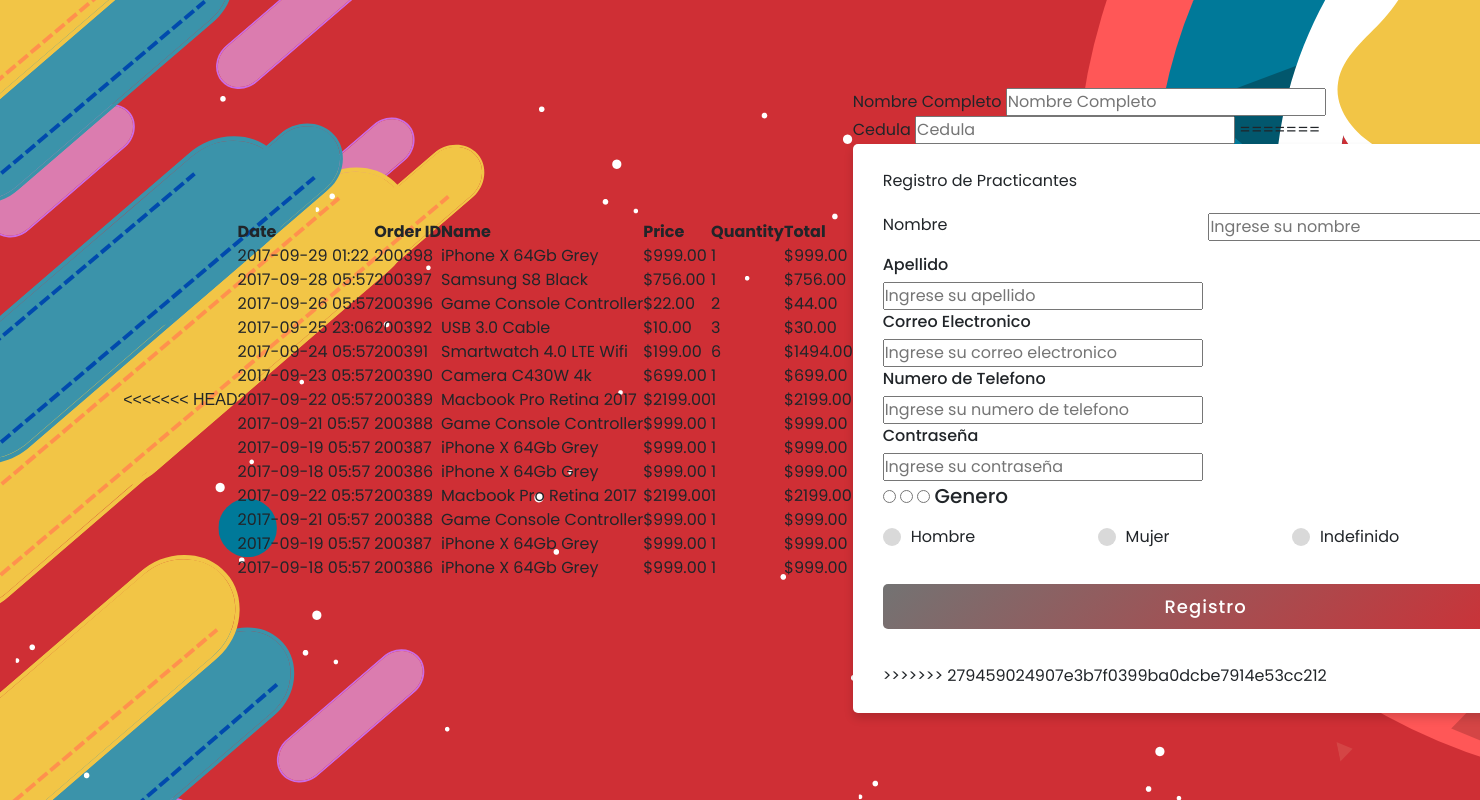
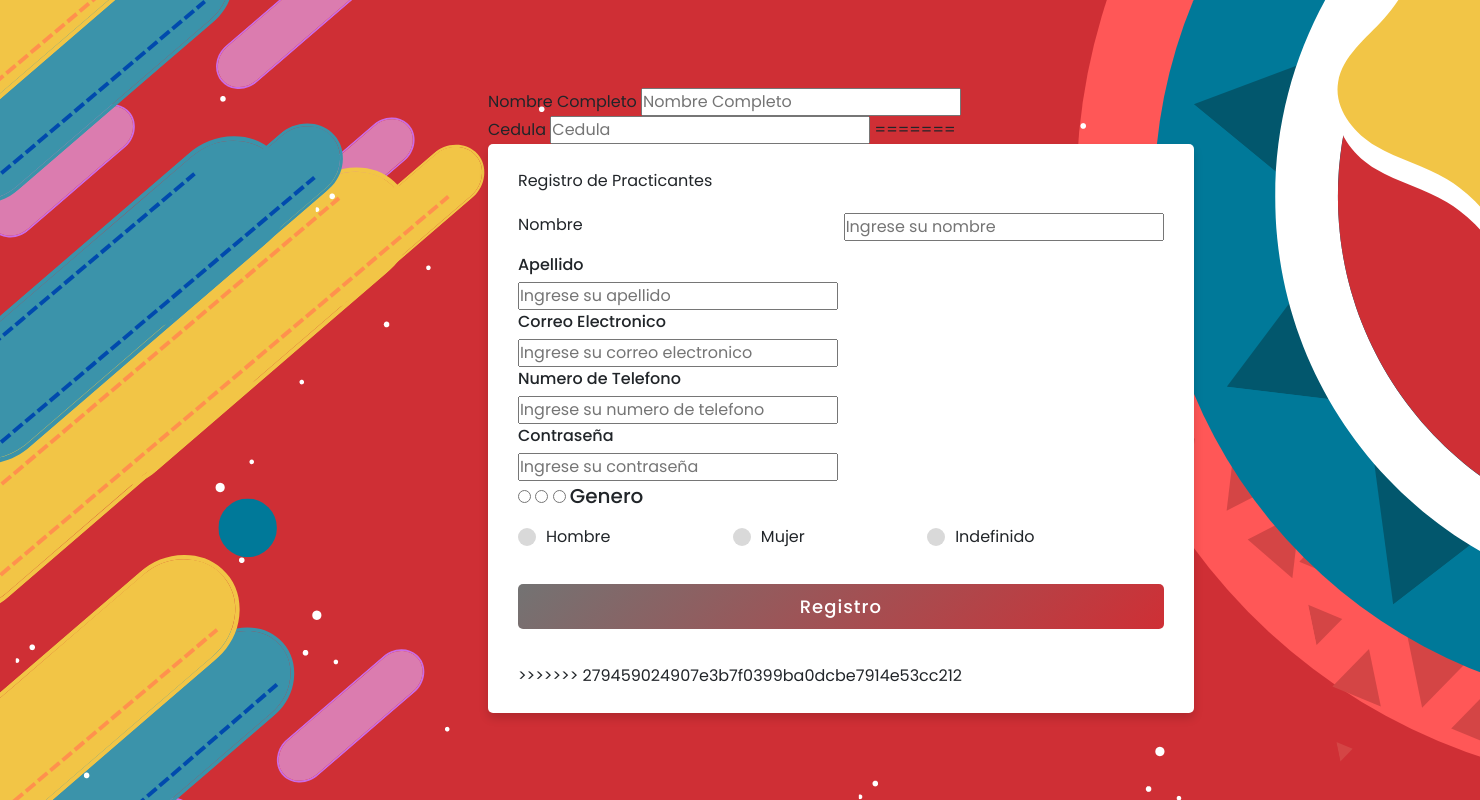
Before and after one commit to YesidSanabria/Proyecto-Generacion-XXI, a Flask app: page /formulario in a window 1480 px wide; the page is wider, and only the part inside the window is pictured. Run offline with Flask 2, Linux system fonts and the light colour scheme.

Commit message:
Adaptacion Houst

```diff
--- a/app/templates/admin_view.html
+++ b/app/templates/admin_view.html
@@ -46,6 +46,8 @@
               </thead>
                 <tbody id="bodypracticantes">
                   <th scope="col">{{usuario[]['Cedula']}}</th>
+                  {% for  %}
+                  {% endfor %}
                   <!-- <th scope="col">{{usuario['juliancely@clarocomco']['Nombres']}}</th>
                   <th scope="col">{{usuario['juliancely@clarocomco']['Apellidos']}}</th>
                   <th scope="col">{{usuario['juliancely@clarocomco']['Edad']}}</th>
--- a/app/templates/formulario.html
+++ b/app/templates/formulario.html
@@ -7,145 +7,6 @@
     <meta name="viewport" content="width=device-width, initial-scale=1.0">
     <link rel="stylesheet" type="text/css" href="{{url_for('static', filename='css/formulario.css')}}">
   </head>
-
-<<<<<<< HEAD
-<head>
-  <link rel="stylesheet" type="text/css" href="{{ url_for('static', filename='css/formulario.css') }}">
-</head>
-<br />
-
-<div class="container-table100">
-  <div class="wrap-table100">
-  <div class="table100">
-  <table>
-  <thead>
-  <tr class="table100-head">
-  <th class="column1">Date</th>
-  <th class="column2">Order ID</th>
-  <th class="column3">Name</th>
-  <th class="column4">Price</th>
-  <th class="column5">Quantity</th>
-  <th class="column6">Total</th>
-  </tr>
-  </thead>
-  <tbody>
-  <tr>
-  <td class="column1">2017-09-29 01:22</td>
-  <td class="column2">200398</td>
-  <td class="column3">iPhone X 64Gb Grey</td>
-  <td class="column4">$999.00</td>
-  <td class="column5">1</td>
-  <td class="column6">$999.00</td>
-  </tr>
-  <tr>
-  <td class="column1">2017-09-28 05:57</td>
-  <td class="column2">200397</td>
-  <td class="column3">Samsung S8 Black</td>
-  <td class="column4">$756.00</td>
-  <td class="column5">1</td>
-  <td class="column6">$756.00</td>
-  </tr>
-  <tr>
-  <td class="column1">2017-09-26 05:57</td>
-  <td class="column2">200396</td>
-  <td class="column3">Game Console Controller</td>
-  <td class="column4">$22.00</td>
-  <td class="column5">2</td>
-  <td class="column6">$44.00</td>
-  </tr>
-  <tr>
-  <td class="column1">2017-09-25 23:06</td>
-  <td class="column2">200392</td>
-  <td class="column3">USB 3.0 Cable</td>
-  <td class="column4">$10.00</td>
-  <td class="column5">3</td>
-  <td class="column6">$30.00</td>
-  </tr>
-  <tr>
-  <td class="column1">2017-09-24 05:57</td>
-  <td class="column2">200391</td>
-  <td class="column3">Smartwatch 4.0 LTE Wifi</td>
-  <td class="column4">$199.00</td>
-  <td class="column5">6</td>
-  <td class="column6">$1494.00</td>
-  </tr>
-  <tr>
-  <td class="column1">2017-09-23 05:57</td>
-  <td class="column2">200390</td>
-  <td class="column3">Camera C430W 4k</td>
-  <td class="column4">$699.00</td>
-  <td class="column5">1</td>
-  <td class="column6">$699.00</td>
-  </tr>
-  <tr>
-  <td class="column1">2017-09-22 05:57</td>
-  <td class="column2">200389</td>
-  <td class="column3">Macbook Pro Retina 2017</td>
-  <td class="column4">$2199.00</td>
-  <td class="column5">1</td>
-  <td class="column6">$2199.00</td>
-  </tr>
-  <tr>
-  <td class="column1">2017-09-21 05:57</td>
-  <td class="column2">200388</td>
-  <td class="column3">Game Console Controller</td>
-  <td class="column4">$999.00</td>
-  <td class="column5">1</td>
-  <td class="column6">$999.00</td>
-  </tr>
-  <tr>
-  <td class="column1">2017-09-19 05:57</td>
-  <td class="column2">200387</td>
-  <td class="column3">iPhone X 64Gb Grey</td>
-  <td class="column4">$999.00</td>
-  <td class="column5">1</td>
-  <td class="column6">$999.00</td>
-  </tr>
-  <tr>
-  <td class="column1">2017-09-18 05:57</td>
-  <td class="column2">200386</td>
-  <td class="column3">iPhone X 64Gb Grey</td>
-  <td class="column4">$999.00</td>
-  <td class="column5">1</td>
-  <td class="column6">$999.00</td>
-  </tr>
-  <tr>
-  <td class="column1">2017-09-22 05:57</td>
-  <td class="column2">200389</td>
-  <td class="column3">Macbook Pro Retina 2017</td>
-  <td class="column4">$2199.00</td>
-  <td class="column5">1</td>
-  <td class="column6">$2199.00</td>
-  </tr>
-  <tr>
-  <td class="column1">2017-09-21 05:57</td>
-  <td class="column2">200388</td>
-  <td class="column3">Game Console Controller</td>
-  <td class="column4">$999.00</td>
-  <td class="column5">1</td>
-  <td class="column6">$999.00</td>
-  </tr>
-  <tr>
-  <td class="column1">2017-09-19 05:57</td>
-  <td class="column2">200387</td>
-  <td class="column3">iPhone X 64Gb Grey</td>
-  <td class="column4">$999.00</td>
-  <td class="column5">1</td>
-  <td class="column6">$999.00</td>
-  </tr>
-  <tr>
-  <td class="column1">2017-09-18 05:57</td>
-  <td class="column2">200386</td>
-  <td class="column3">iPhone X 64Gb Grey</td>
-  <td class="column4">$999.00</td>
-  <td class="column5">1</td>
-  <td class="column6">$999.00</td>
-  </tr>
-  </tbody>
-  </table>
-  </div>
-  </div>
-  </div>
 
 <div class="input_container">
     <div class="input_div form">
```
Also changed, not shown: firebase.json (added), 2 other files.
